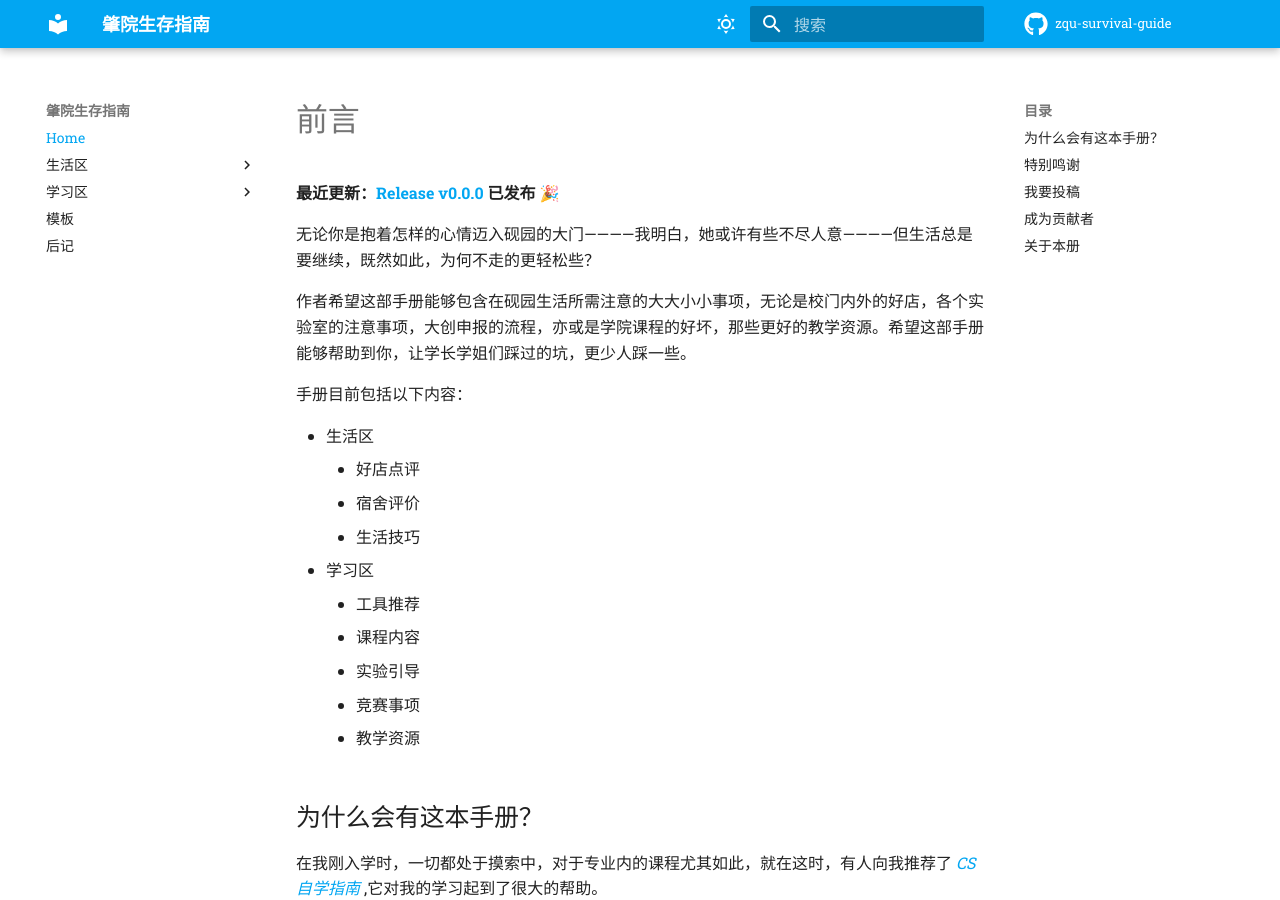
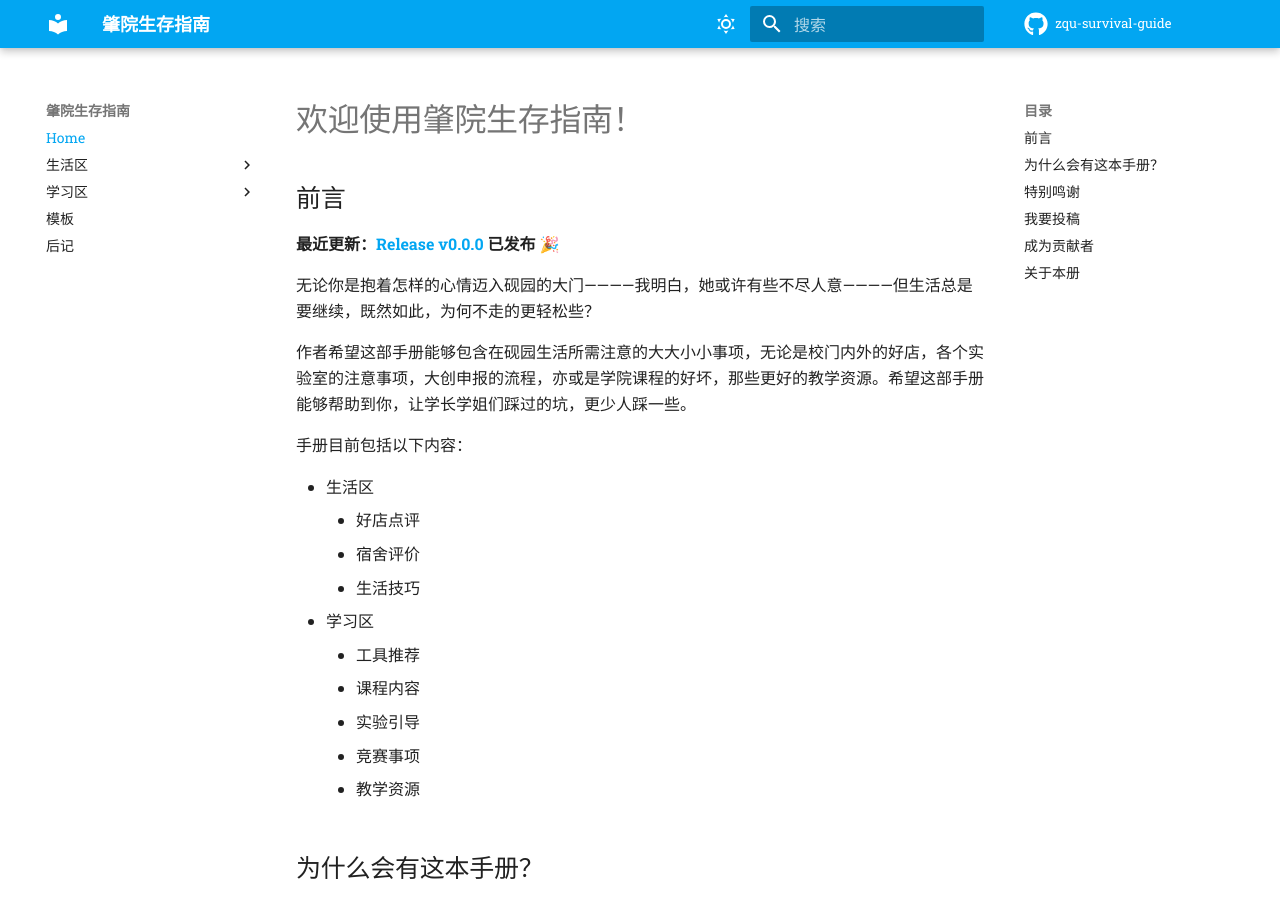
Before and after one commit to baddyscience/zqu-guide, an MkDocs documentation site: the page built from docs/index.md, in a window 1280 px wide and 900 px high. Built offline with MkDocs 1.6.1 and Material for MkDocs 9.7.7, drawn with Linux system fonts in a browser that asks for light colours; comment, search, counter and statistics services are not loaded.

Commit message:
modify index.md

```diff
--- a/docs/index.md
+++ b/docs/index.md
@@ -1,5 +1,7 @@
 
-# 前言
+# 欢迎使用肇院生存指南！
+
+## 前言
 
 **最近更新：[Release v0.0.0](https://github.com/baddyscience/zqu-guide) 已发布 🎉**
 
```
